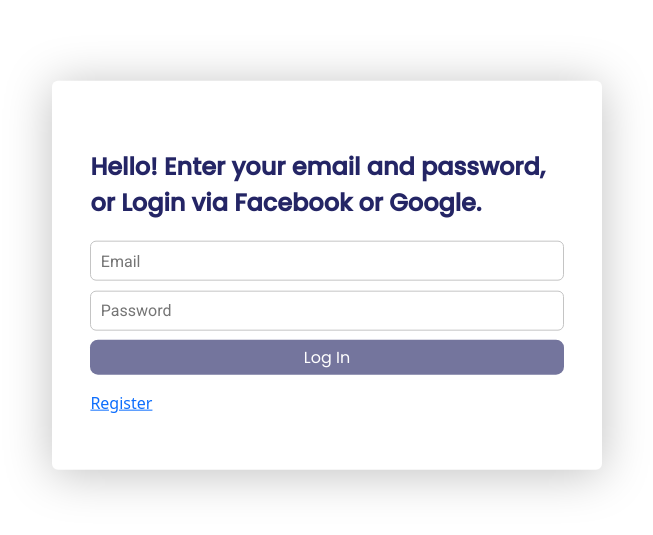
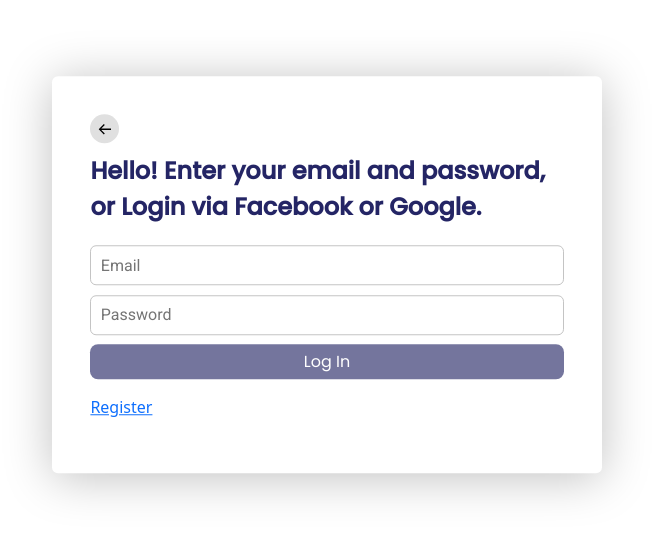
Before and after one commit to JuanDls01/client-concerts, a React (Create React App) app: page /login in a window 1280 px wide. Shown: the part 125-660 px from the top of the page, without its empty margins (313-966 px from the left). Built offline with nearby package versions, Linux system fonts and the light colour scheme; no server answers; what google-maps-react would draw is missing.

Commit message:
Cree ExitBttn y se lo agregue a los Formularios de Registro y Login

```diff
--- /dev/null
+++ b/src/components/Common/ExitBttnForm/ExitBttnForm.jsx
@@ -0,0 +1,16 @@
+import style from './ExitBttnForm.module.css';
+import { AiOutlineArrowLeft } from 'react-icons/ai';
+import { BiArrowBack } from 'react-icons/bi';
+
+const ExitBttnForm = ({onClose}) => {
+    // Bttn que cierra formulario modal. Recibe como parámetro la función
+    // setCloseModal..
+
+    return (
+        <div className={style.bttnContainner}>
+            <button onClick={onClose} className={style.bttnClose}><BiArrowBack /></button>
+        </div>
+    )
+}
+
+export default ExitBttnForm;
--- /dev/null
+++ b/src/components/Common/ExitBttnForm/ExitBttnForm.module.css
@@ -0,0 +1,23 @@
+.bttnContainner {
+    width: 100%;
+    height: 100%;
+    /* padding: 0.1rem; */
+}
+
+.bttnClose {
+    width: 1.8rem;
+    height: 1.8rem;
+    display: flex;
+    align-items: center;
+    justify-content: center;
+    border-radius: 50%;
+    background-color: #E0E0E0;
+    border: none;
+    cursor: pointer;
+}
+
+.bttnClose:hover {
+    background-color: #969696;
+    color: #ffffff;
+    transition: 0.35s;
+}
--- a/src/components/Login/Login.jsx
+++ b/src/components/Login/Login.jsx
@@ -4,9 +4,12 @@
 import { useNavigate } from 'react-router-dom';
 import actionsCreator from "../../redux/actions";
 import { useCookies } from "react-cookie";
+import ReactDOM from "react-dom";
+
+// Common Components:
 import FormBttn from "../Common/FormBttn/FormBttn";
 import InputText from '../Common/InputText/InputText';
-import ReactDOM from "react-dom";
+import ExitBttnForm from "../Common/ExitBttnForm/ExitBttnForm";
 
 import logo from '../../assets/images/logotipo.png';
 import style from './Login.module.css';
@@ -23,7 +26,7 @@
     return errors;
 }
 
-const Login = () => {
+const Login = ({closeLoginModal}) => {
     const dispatch = useDispatch();
     // const user = useSelector((state) => state.user);
     const token = useSelector((state) => state.token);
@@ -71,12 +74,8 @@
     }
 
     return ReactDOM.createPortal(
-    // <div className={style.pageContainner}>
-    //     <div className={style.logoContainner}>
-    //         <img src={logo} className={style.logo} alt={logo}/>
-    //     </div>
         <div className={style.formContainner}>
-
+            <ExitBttnForm onClose={closeLoginModal} />
             <h1 className={style.titleForm}>Hello! Enter your email and password, or Login via Facebook or Google. </h1>
             <form className={style.formContent} onSubmit={handleSubmit}>
                 {/* Email */}
--- a/src/components/Login/Login.module.css
+++ b/src/components/Login/Login.module.css
@@ -7,7 +7,7 @@
     /* or 36px */
     color: #242565;
     /* width: 100; */
-    margin-top: 30px;
+    margin-top: 10px;
     margin-bottom: 20px;
 }
 
--- a/src/components/NavBar/NavBar.jsx
+++ b/src/components/NavBar/NavBar.jsx
@@ -75,7 +75,7 @@
                         }
 
                         {
-                            registerModal && <RegisterForm onClose={closeRegisterModal} />
+                            registerModal && <RegisterForm closeRegisterModal={closeRegisterModal} />
                         }
 
                         {
@@ -86,7 +86,7 @@
                         }
 
                         {
-                            loginModal && <Login onClose={closeLoginModal} />
+                            loginModal && <Login closeLoginModal={closeLoginModal} />
                         }
 
                     </ul>
--- a/src/components/registerForm/RegisterForm.jsx
+++ b/src/components/registerForm/RegisterForm.jsx
@@ -2,14 +2,17 @@
 import { useDispatch, useSelector } from 'react-redux';
 import { useNavigate } from 'react-router-dom';
 import actionsCreator from '../../redux/actions';
+import ReactDOM from "react-dom";
+
+// Common Components:
 import FormBttn from '../Common/FormBttn/FormBttn';
 import InputText from '../Common/InputText/InputText';
-import ReactDOM from "react-dom";
+import ExitBttnForm from '../Common/ExitBttnForm/ExitBttnForm';
 
 import style from './RegisterForm.module.css';
 import logo from '../../assets/images/logotipo.png';
 
-const RegisterForm = () => {
+const RegisterForm = ({closeRegisterModal}) => {
     const dispatch = useDispatch();
     const { registerUser, clearAuthError } = actionsCreator;
     const navigate = useNavigate();
@@ -74,6 +77,7 @@
         <div className={style.formContainner}>
             {/* <div className="col-4"></div>
             <div className="col-4"> */}
+            <ExitBttnForm onClose={closeRegisterModal} />
             <h1 className={style.titleForm}>Complete the form to create an account...</h1>
             <form className={style.formContent} onSubmit={onSubmitHandler}>
 
--- a/src/components/registerForm/RegisterForm.module.css
+++ b/src/components/registerForm/RegisterForm.module.css
@@ -7,7 +7,7 @@
     /* or 36px */
     color: #242565;
     /* width: 75%; */
-    margin-top: 30px;
+    margin-top: 10px;
     margin-bottom: 20px;
 }
 
```
Lines whose indentation alone changed are shown as unchanged.
